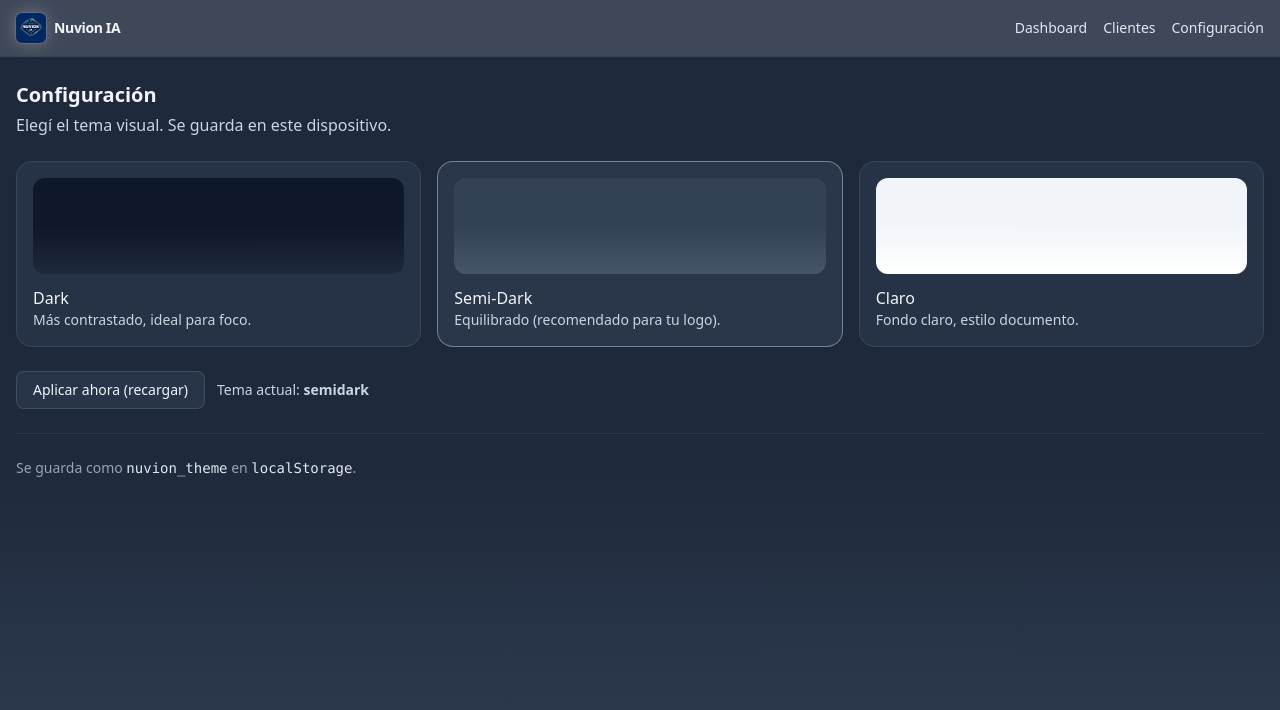
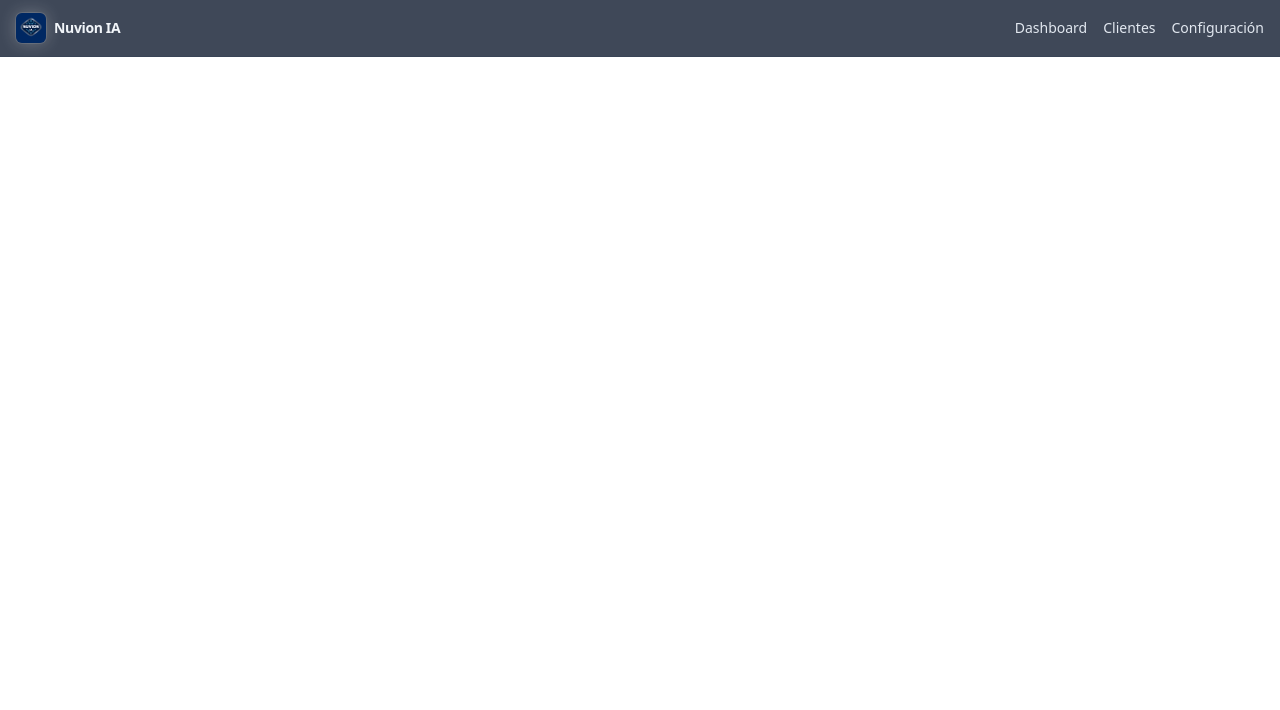
Before and after one commit to ianuvion/nuvion-ia, a Next.js app: page /configuracion in a window 1280 px wide. Shown: the top 710 px of the page. Built offline with nearby package versions, Linux system fonts and the light colour scheme.

Commit message:
Update page.tsx

```diff
--- a/app/configuracion/page.tsx
+++ b/app/configuracion/page.tsx
@@ -1,76 +1,18 @@
-"use client";
+'use client';
 
-import React, { useEffect, useState } from "react";
+export const dynamic = 'force-dynamic';
+export const revalidate = 0;
 
-type Theme = "dark" | "semidark" | "light";
-const THEME_KEY = "nuvion_theme";
-
-const CARDS: { key: Theme; title: string; desc: string; preview: string }[] = [
-  { key: "dark",     title: "Dark",     desc: "Más contrastado, ideal para foco.",         preview: "from-slate-900 via-slate-900 to-slate-800" },
-  { key: "semidark", title: "Semi-Dark",desc: "Equilibrado (recomendado para tu logo).",  preview: "from-slate-700 via-slate-700 to-slate-600" },
-  { key: "light",    title: "Claro",    desc: "Fondo claro, estilo documento.",            preview: "from-slate-100 via-slate-100 to-white" },
-];
+import React from 'react';
 
 export default function ConfiguracionPage() {
-  const [theme, setTheme] = useState<Theme>("semidark");
-
-  useEffect(() => {
-    try {
-      const saved = (localStorage.getItem(THEME_KEY) as Theme) || "semidark";
-      setTheme(saved);
-    } catch {}
-  }, []);
-
-  function choose(t: Theme) {
-    setTheme(t);
-    try { localStorage.setItem(THEME_KEY, t); } catch {}
-  }
+  // Si usás handlers o hooks (useState, useEffect), dejalos acá sin problema:
+  // const [state, setState] = React.useState(...);
+  // const handleClick = () => { ... };
 
   return (
-    <div className="min-h-screen bg-gradient-to-b from-slate-800 via-slate-800 to-slate-700 text-slate-100">
-      <main className="mx-auto max-w-7xl px-4 py-6">
-        <h1 className="text-xl font-semibold">Configuración</h1>
-        <p className="text-slate-300 mt-1 mb-6">
-          Elegí el tema visual. Se guarda en este dispositivo.
-        </p>
-
-        <div className="grid gap-4 sm:grid-cols-3">
-          {CARDS.map((c) => (
-            <button
-              key={c.key}
-              onClick={() => choose(c.key)}
-              className={
-                "rounded-2xl border p-4 text-left transition shadow-sm " +
-                (theme === c.key
-                  ? "border-slate-400/70 bg-slate-700/60"
-                  : "border-slate-500/30 bg-slate-700/40 hover:bg-slate-700/60")
-              }
-            >
-              <div className={"h-24 mb-3 rounded-xl bg-gradient-to-b " + c.preview} />
-              <h3 className="font-medium">{c.title}</h3>
-              <p className="text-sm text-slate-300">{c.desc}</p>
-            </button>
-          ))}
-        </div>
-
-        <div className="mt-6 flex items-center gap-3">
-          <button
-            onClick={() => location.reload()}
-            className="rounded-lg border border-slate-500/40 bg-slate-700/50 px-4 py-2 text-sm hover:bg-slate-600/60"
-          >
-            Aplicar ahora (recargar)
-          </button>
-          <span className="text-sm text-slate-300">
-            Tema actual: <strong>{theme}</strong>
-          </span>
-        </div>
-
-        <hr className="my-6 border-slate-600/30" />
-
-        <p className="text-sm text-slate-400">
-          Se guarda como <code className="text-slate-200">{THEME_KEY}</code> en <code className="text-slate-200">localStorage</code>.
-        </p>
-      </main>
-    </div>
+    <main>
+      {/* Pega aquí TODO el contenido actual de la página Configuración */}
+    </main>
   );
 }
```
